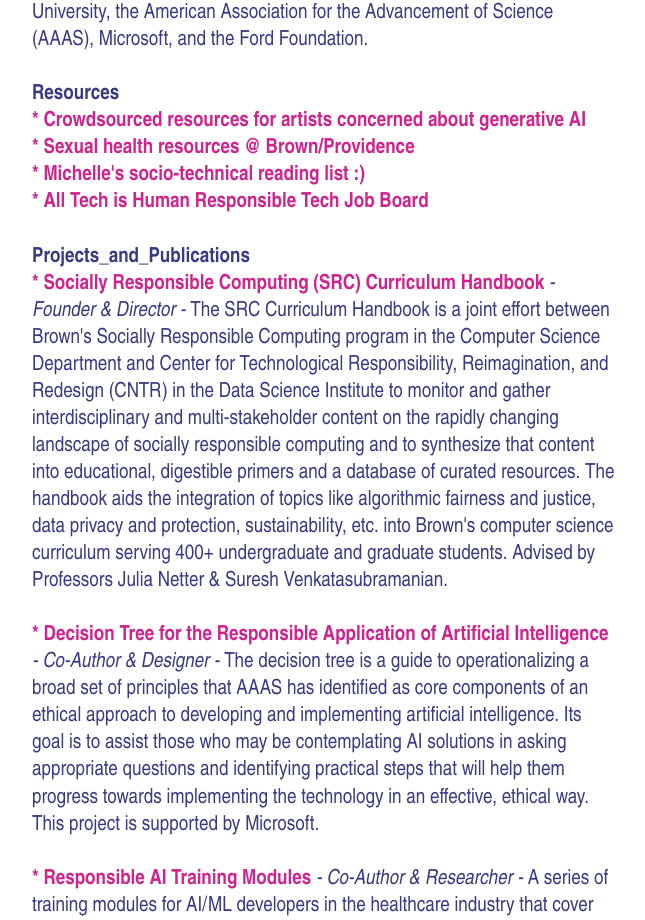
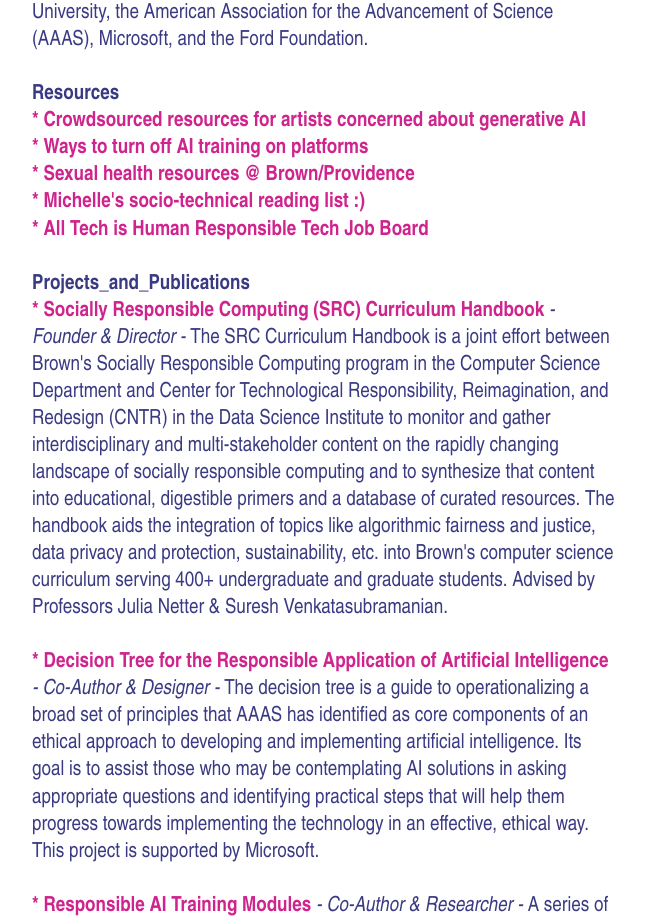
Before and after one commit to michelle-ding/michelle-ding.github.io, a React (Create React App) app: page / in a window 1280 px wide. Shown: the part 791-1711 px from the top of the page, without its empty margins (472-1117 px from the left). Built offline with nearby package versions, Linux system fonts and the light colour scheme; the HTML template or start-up script is replaced by a standard one.

Commit message:
training

```diff
--- a/src/Body.tsx
+++ b/src/Body.tsx
@@ -294,6 +294,9 @@
             <a target="_blank" id="ref" href="https://docs.google.com/spreadsheets/d/1XL17SFOEy12K_yALJxL9mgCyD2IAn6MTO9eB6iyb05c/edit?usp=sharing">
                 * Crowdsourced resources for artists concerned about generative AI</a>
                 <br></br>
+                <a target="_blank" id="ref" href="https://docs.google.com/spreadsheets/d/1eiZKnNeeQlvr4NaVOwCfhpNAaEr7lp-kELyvfjCZS64/edit?usp=sharing">
+                * Ways to turn off AI training on platforms</a>
+                <br></br>
                 <a target="_blank" id="ref" href="https://docs.google.com/spreadsheets/d/1gFWBW6Rpf4hPpQjtSzE5BQq8XuPLcz6yEx2yB5_uCjY/edit?usp=sharing">
                 * Sexual health resources @ Brown/Providence</a>
                 <br></br>
```
